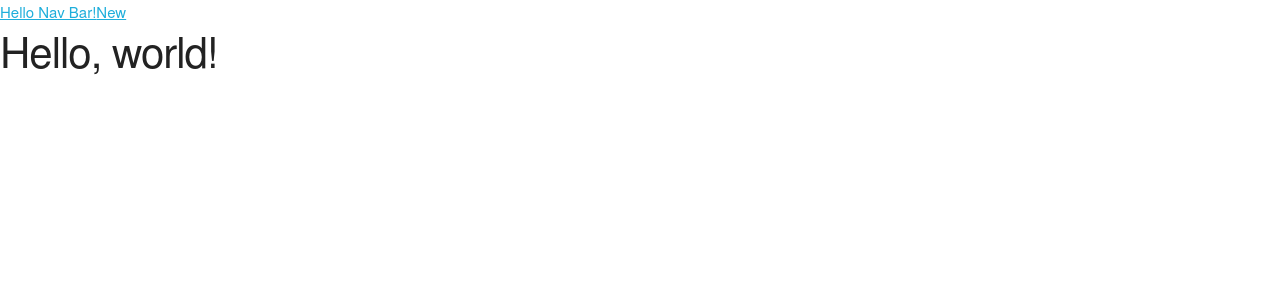
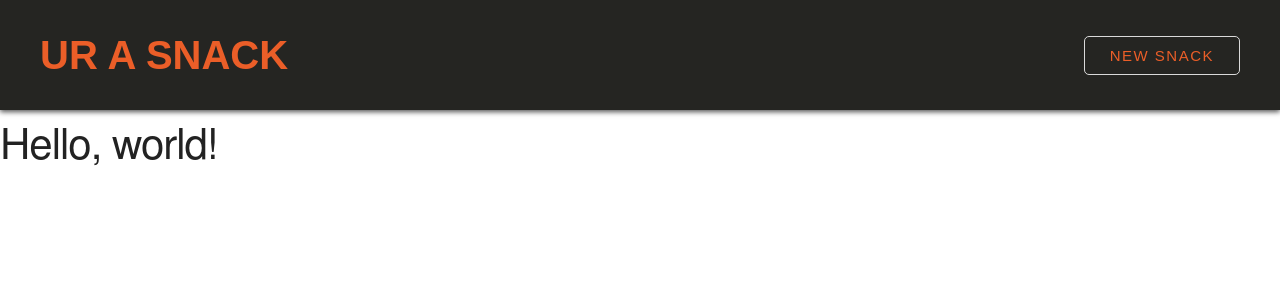
Before and after one commit to RohanPursuit/UR-A-Snack, a React (Create React App) app in the folder front-end/: page / in a window 1280 px wide. Shown: the top 300 px of the page. Built offline with nearby package versions, Linux system fonts and the light colour scheme.

Commit message:
added css for navbar and all snacks

```diff
--- a/front-end/src/Components/AllSnacksComponent.js
+++ b/front-end/src/Components/AllSnacksComponent.js
@@ -19,8 +19,10 @@ function AllSnacks() {
           return(
             <div key={el.id} className="snack-card">
               <img src={el.image} alt="" />
-              {<HeartHealth snackHealth={el.is_healthy}/>}
-              <p>{el.name}</p>
+              <p>
+                {<HeartHealth snackHealth={el.is_healthy}/>}
+                {el.name}
+              </p>
             </div>
           )
         })}
--- a/front-end/src/Components/Common/NavBar.js
+++ b/front-end/src/Components/Common/NavBar.js
@@ -1,14 +1,18 @@
 import {Link} from "react-router-dom"
+import "../../Styles/NavBar.css"
 
 function NavBar() {
     return (
         <div className="NavBar">
-            <Link to="/snacks">
-            Hello Nav Bar!
+            <Link to="/snacks" className="NavBar-Logo">
+            UR A SNACK
             </Link>
-            <Link to="/snacks/new">
-                New
-            </Link>
+            <div className="New-Snack-container">
+                <Link to="/snacks/new" className="New-Snack-button">
+                    NEW SNACK
+                </Link>
+            </div>
+
         </div>
     );
 }
--- a/front-end/src/Pages/AllSnacksPage.js
+++ b/front-end/src/Pages/AllSnacksPage.js
@@ -1,4 +1,5 @@
 import AllSnacks from "../Components/AllSnacksComponent";
+import "../Styles/AllSnacks.css"
 
 function AllSnacksPage() {
     return (
--- /dev/null
+++ b/front-end/src/Styles/AllSnacks.css
@@ -0,0 +1,58 @@
+.AllSnacksPage {
+	margin: 5%;
+	margin-top: 20px;
+}
+
+.AllSnacks {
+	background-color: #fffcf2;
+	padding: 25px;
+	display: grid;
+	grid-template-columns: repeat(3, 1fr);
+	justify-items: center;
+}
+
+.snack-card img {
+	height: 300px;
+	width: 300px;
+	border-radius: 3px;
+	margin-bottom: 20px;
+}
+.snack-card {
+	/* border: 1px solid #000; */
+	width: fit-content;
+	grid-column: span 1;
+	margin: 15px;
+	padding: 20px;
+	background-color: white;
+	box-shadow: 0px 2px 10px rgb(85, 85, 85);
+	border-radius: 3px;
+	color: #eb5e28;
+}
+
+.snack-card p {
+	display: flex;
+	flex-direction: row;
+	justify-content: center;
+}
+.snack-card p p {
+	margin-right: 10px;
+}
+
+@media all and (max-width: 1283px) {
+	.AllSnacks {
+		display: grid;
+		grid-template-columns: repeat(2, 1fr);
+	}
+}
+
+@media all and (max-width: 890px) {
+	/* .AllSnacksPage {
+		margin: 0%;
+		margin-top: 20px;
+	} */
+
+	.AllSnacks {
+		display: grid;
+		grid-template-columns: repeat(1, 1fr);
+	}
+}
--- /dev/null
+++ b/front-end/src/Styles/NavBar.css
@@ -0,0 +1,60 @@
+.NavBar {
+	position: relative;
+	background-color: #252522;
+	height: 110px;
+	margin-bottom: 5px;
+	box-shadow: 0px 2px 5px rgb(85, 85, 85);
+}
+
+.NavBar-Logo,
+.New-Snack-container {
+	line-height: 110px;
+	height: 100%;
+}
+
+.NavBar-Logo,
+.New-Snack-button {
+	color: #eb5e28;
+	text-decoration: none;
+	font-family: Marker Felt, fantasy;
+}
+
+.NavBar-Logo {
+	font-size: 40px;
+	position: absolute;
+	margin-left: 40px;
+	left: 0px;
+	font-weight: 600;
+}
+
+.New-Snack-container {
+	position: absolute;
+	right: 0;
+	margin-right: 40px;
+}
+
+.New-Snack-button {
+	letter-spacing: 1.5px;
+	padding: 10px 25px 10px 25px;
+	border: 1px solid rgb(218, 218, 218);
+	border-radius: 5px;
+}
+
+@media all and (max-width: 500px) {
+	.NavBar-Logo {
+		visibility: hidden;
+		margin-left: 20px;
+	}
+	.NavBar-Logo:after {
+		font-size: 40px;
+		position: absolute;
+		font-weight: 600;
+		left: 0px;
+		visibility: visible;
+		content: "URS";
+	}
+
+	.New-Snack-button {
+		/* color: #284ceb; */
+	}
+}
```
